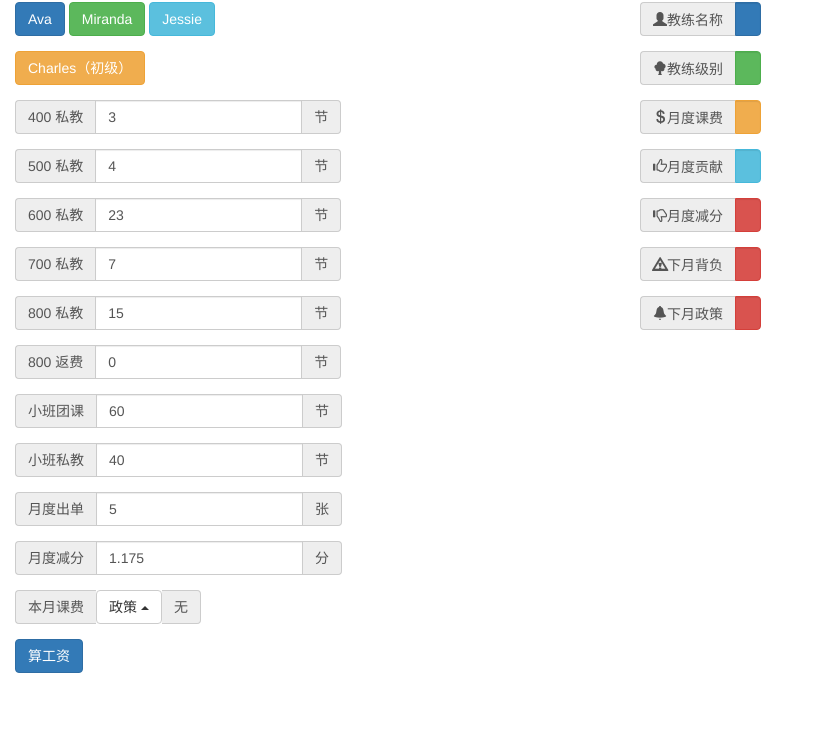
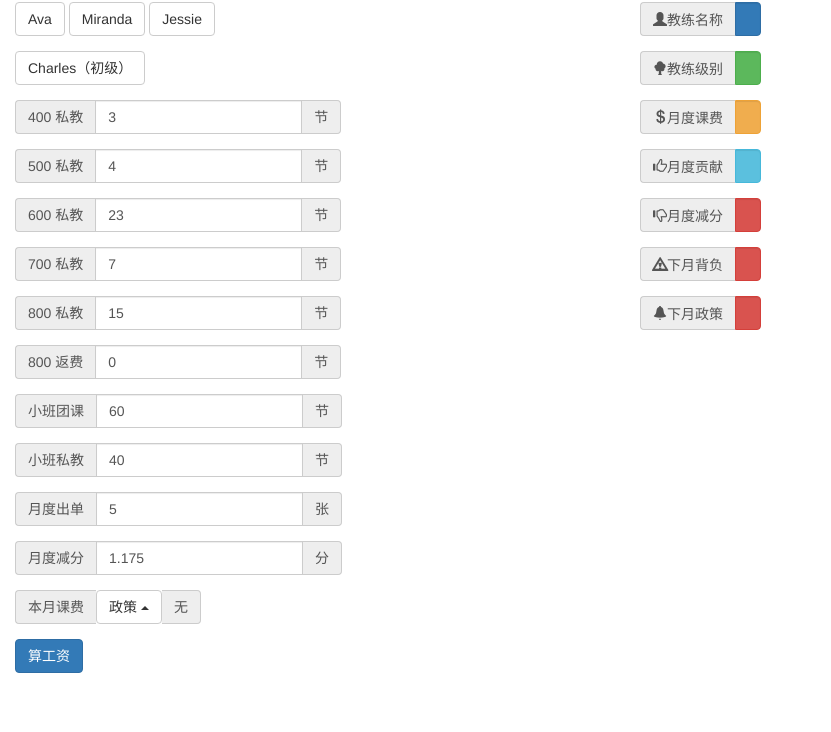
Before and after one commit to evsward/multi_page, a plain HTML site: page index.html in a window 1280 px wide. Shown: the part 68-800 px from the top of the page, without its empty margins (0-831 px from the left). Drawn offline with nearby package versions, Linux system fonts and the light colour scheme.

Commit message:
update info.

```diff
--- a/index.html
+++ b/index.html
@@ -24,14 +24,18 @@
         <div class="row">
             <div class="col-sm-6">
                 <h1 id="Ddate" title="对上个月进行结算"></h1>
-                <div class="form-group form-inline">
-                    <button onclick="instructor('Ava',1);" type="button" class="btn btn-primary">Ava</button>
-                    <button onclick="instructor('Miranda',1);" type="button" class="btn btn-success">Miranda</button>
-                    <button onclick="instructor('Jessie',1);" type="button" class="btn btn-info">Jessie</button>
-                </div>
-                <div class="form-group form-inline">
-                    <button onclick="instructor('Charles',2);" type="button"
-                        class="btn btn-warning">Charles（初级）</button>
+                <div class="instructors">
+                    <div class="form-group form-inline">
+                        <button onclick="instructor(this,'Ava',1);" type="button" class="btn btn-default">Ava</button>
+                        <button onclick="instructor(this,'Miranda',1);" type="button"
+                            class="btn btn-default">Miranda</button>
+                        <button onclick="instructor(this,'Jessie',1);" type="button"
+                            class="btn btn-default">Jessie</button>
+                    </div>
+                    <div class="form-group form-inline">
+                        <button onclick="instructor(this,'Charles',2);" type="button"
+                            class="btn btn-default">Charles（初级）</button>
+                    </div>
                 </div>
                 <div class="form-group form-inline">
                     <label class="sr-only" for="D400p">Amount</label>
@@ -249,12 +253,16 @@
             $("#Dpolicy").html("每节减" + flag + "元");
         }
     }
-    function instructor(name, level) {
+    function instructor(obj, name, level) {
         instructor_name = name;
         instructor_level = level;
+        $.each($(".instructors").find("button"), function () {
+            $(this).attr("class","btn btn-default");
+        });
+        $(obj).attr("class","btn btn-warning");
     }
     function calculate() {
-        if(instructor_name==null){
+        if (instructor_name == null) {
             alert("请选择教练！");
             return 0;
         }
```
